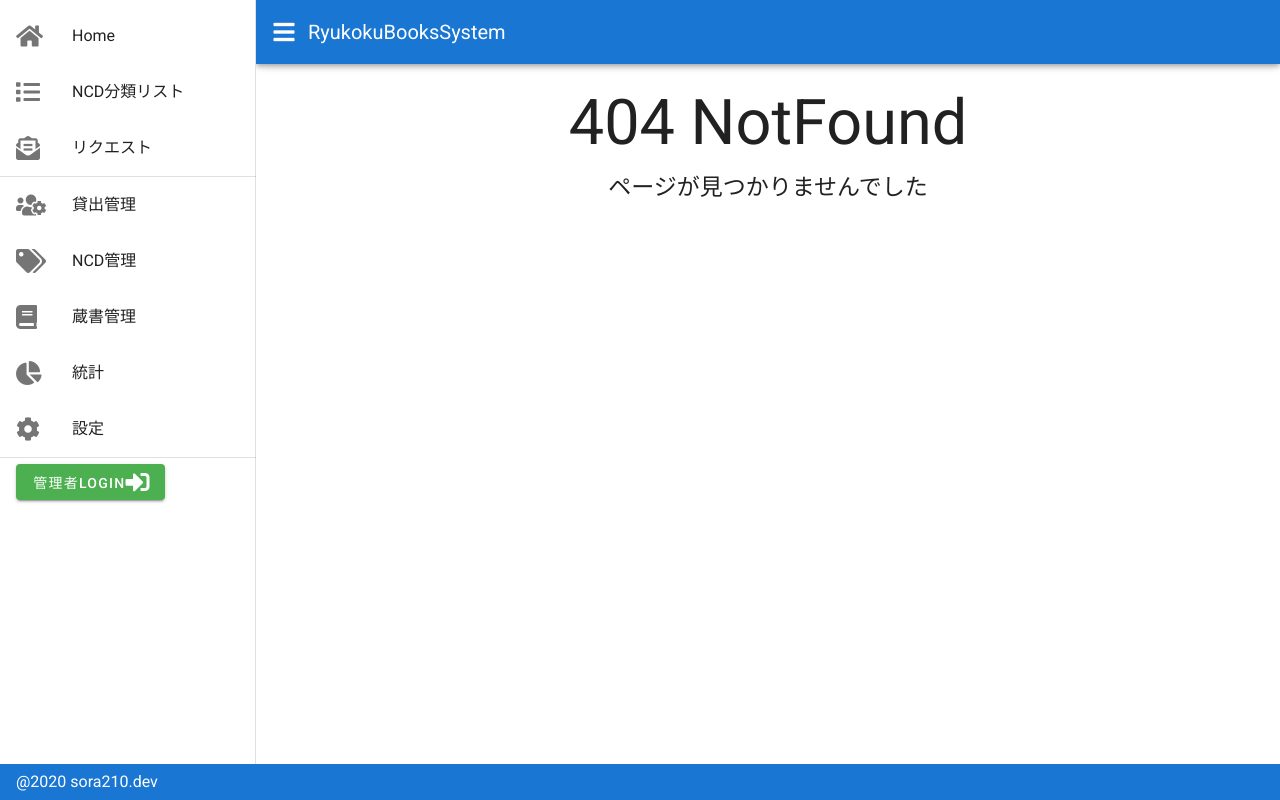
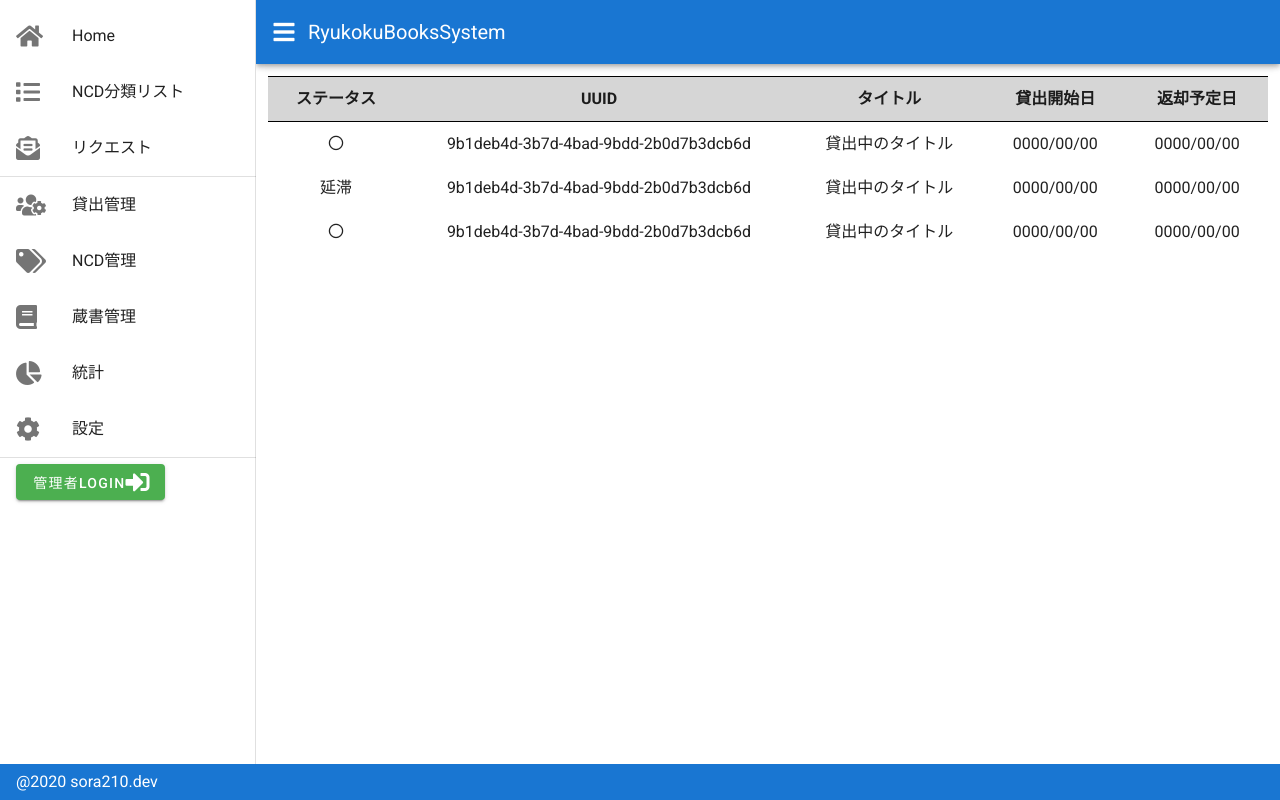
Before and after one commit to Sora-210/RyukokuBooksSystem, a Vue app in the folder FrontEnd/: page /admin/lending in a window 1280 px wide. Before the commit this address had no page. Built offline with nearby package versions, Linux system fonts and the light colour scheme.

Commit message:
Admin系の形だけ

```diff
--- /dev/null
+++ b/FrontEnd/src/view/admin/AdminLending.vue
@@ -0,0 +1,100 @@
+<template>
+    <div>
+        <table>
+            <tr class="colName">
+                <th>
+                    ステータス
+                </th>
+                <th>
+                    UUID
+                </th>
+                <th>
+                    タイトル
+                </th>
+                <th>
+                    貸出開始日
+                </th>
+                <th>
+                    返却予定日
+                </th>
+            </tr>
+            <tr class="row-item">
+                <td>
+                    〇
+                </td>
+                <td>
+                    9b1deb4d-3b7d-4bad-9bdd-2b0d7b3dcb6d
+                </td>
+                <td>
+                    貸出中のタイトル
+                </td>
+                <td>
+                    0000/00/00
+                </td>
+                <td>
+                    0000/00/00
+                </td>
+            </tr>
+            <tr class="row-item">
+                <td>
+                    延滞
+                </td>
+                <td>
+                    9b1deb4d-3b7d-4bad-9bdd-2b0d7b3dcb6d
+                </td>
+                <td>
+                    貸出中のタイトル
+                </td>
+                <td>
+                    0000/00/00
+                </td>
+                <td>
+                    0000/00/00
+                </td>
+            </tr>
+            <tr class="row-item">
+                <td>
+                    〇
+                </td>
+                <td>
+                    9b1deb4d-3b7d-4bad-9bdd-2b0d7b3dcb6d
+                </td>
+                <td>
+                    貸出中のタイトル
+                </td>
+                <td>
+                    0000/00/00
+                </td>
+                <td>
+                    0000/00/00
+                </td>
+            </tr>
+        </table>
+    </div>
+</template>
+<script>
+export default {
+
+}
+</script>
+
+<style scoped>
+table {
+    border-collapse: collapse;
+    width:100%;
+}
+th {
+    padding: 10px 20px 10px 20px;
+}
+td {
+    padding :10px 20px 10px 20px;
+}
+.colName {
+    background-color:#d6d6d6;
+    border-top: solid 1px#000000;
+    border-bottom: solid 1px#000000;
+}
+.row-item {
+    text-align: center;
+}
+</style>
--- /dev/null
+++ b/FrontEnd/src/view/admin/Collection.vue
@@ -0,0 +1,125 @@
+<template>
+    <div>
+        <v-btn
+            color="success"
+        >
+            蔵書登録
+        </v-btn>
+        <div class="sp-row-scroll">
+            <table>
+                <tr class="colName">
+                    <th>
+                        UUID
+                    </th>
+                    <th>
+                        ISBN
+                    </th>
+                    <th>
+                        タイトル
+                    </th>
+                    <th>
+                        NCD
+                    </th>
+                    <th>
+                        登録日
+                    </th>
+                    <th>
+                        備考
+                    </th>
+                </tr>
+                <tr class="row-item">
+                    <td>
+                        9b1deb4d-3b7d-4bad-9bdd-2b0d7b3dcb6d
+                    </td>
+                    <td>
+                        9999999999999
+                    </td>
+                    <td>
+                        トニカクカワイイ
+                    </td>
+                    <td>
+                        999
+                    </td>
+                    <td>
+                        0000/00/00
+                    </td>
+                    <td>
+                        寄贈
+                    </td>
+                </tr>
+                <tr class="row-item">
+                    <td>
+                        9b1deb4d-3b7d-4bad-9bdd-2b0d7b3dcb6d
+                    </td>
+                    <td>
+                        9999999999999
+                    </td>
+                    <td>
+                        トニカクカワイイ
+                    </td>
+                    <td>
+                        999
+                    </td>
+                    <td>
+                        0000/00/00
+                    </td>
+                    <td>
+                        寄贈
+                    </td>
+                </tr>
+                <tr class="row-item">
+                    <td>
+                        9b1deb4d-3b7d-4bad-9bdd-2b0d7b3dcb6d
+                    </td>
+                    <td>
+                        9999999999999
+                    </td>
+                    <td>
+                        トニカクカワイイ
+                    </td>
+                    <td>
+                        999
+                    </td>
+                    <td>
+                        0000/00/00
+                    </td>
+                    <td>
+                        寄贈
+                    </td>
+                </tr>
+            </table>
+        </div>
+    </div>
+</template>
+<script>
+export default {
+
+}
+</script>
+
+<style scoped>
+.sp-row-scroll {
+    display: block;
+    overflow-x: scroll;
+    white-space: nowrap;
+    -webkit-overflow-scrolling: touch;
+}
+table {
+    border-collapse: collapse;
+    width:100%;
+}
+th {
+    padding: 10px 20px 10px 20px;
+}
+td {
+    padding :10px 20px 10px 20px;
+}
+.colName {
+    background-color:#d6d6d6;
+    border-top: solid 1px#000000;
+    border-bottom: solid 1px#000000;
+}
+.row-item {
+    text-align: center;
+}
+</style>
```
Also changed, not shown: FrontEnd/src/router/router.js (+14 -0 lines).
